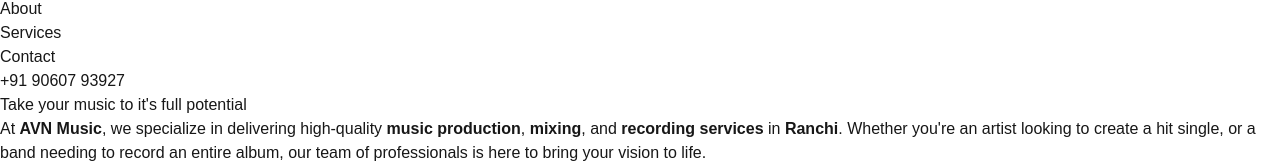
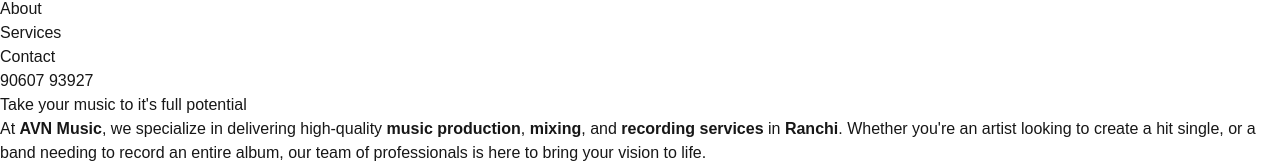
Before and after one commit to anvkup/avnproductions, a Next.js app: page / in a window 1280 px wide. Shown: the part 206-369 px from the top of the page. Built offline with nearby package versions, Linux system fonts and the light colour scheme.

Commit message:
num update

```diff
--- a/src/app/components/Footer.js
+++ b/src/app/components/Footer.js
@@ -13,7 +13,7 @@
                             <span class="self-center text-2xl font-semibold whitespace-nowrap dark:text-white p-2">AVN Music</span>
                         </a>
                         <h3>H-23, Adarsh Nagar, Dhurwa, Ranchi, Jharkhand 834004</h3>
-                        <a href="tel:+91 90607 93927">+91 90607 93927</a>
+                        <a href="tel:90607 93927">90607 93927</a>
                     </div>
                     <div class="grid grid-cols-2 gap-8 sm:gap-6 sm:grid-cols-3">
                         <div>
--- a/src/app/components/Hero.js
+++ b/src/app/components/Hero.js
@@ -9,7 +9,7 @@
                     <h1 class="mb-4 text-4xl font-extrabold tracking-tight leading-none text-white md:text-5xl lg:text-6xl">Take your music to it&apos;s full potential</h1>
                     <p class="mb-8 text-lg font-normal text-gray-300 lg:text-xl sm:px-16 lg:px-48">At <strong>AVN Music</strong>, we specialize in delivering high-quality <strong>music production</strong>, <strong>mixing</strong>, and <strong>recording services</strong> in <strong>Ranchi</strong>. Whether you&apos;re an artist looking to create a hit single, or a band needing to record an entire album, our team of professionals is here to bring your vision to life.</p>
                     <div class="flex flex-col space-y-4 sm:flex-row sm:justify-center sm:space-y-0">
-                        <a href="tel:+91 90607 93927" class="inline-flex justify-center items-center py-3 px-5 text-base font-medium text-center text-white rounded-lg bg-blue-700 hover:bg-blue-800 focus:ring-4 focus:ring-blue-300 dark:focus:ring-blue-900">
+                        <a href="tel:90607 93927" class="inline-flex justify-center items-center py-3 px-5 text-base font-medium text-center text-white rounded-lg bg-blue-700 hover:bg-blue-800 focus:ring-4 focus:ring-blue-300 dark:focus:ring-blue-900">
                             Call Us
                             <svg class="w-3.5 h-3.5 ms-2 rtl:rotate-180" aria-hidden="true" xmlns="http://www.w3.org/2000/svg" fill="none" viewBox="0 0 14 10">
                                 <path stroke="currentColor" stroke-linecap="round" stroke-linejoin="round" stroke-width="2" d="M1 5h12m0 0L9 1m4 4L9 9" />
--- a/src/app/components/Navbar.js
+++ b/src/app/components/Navbar.js
@@ -61,7 +61,7 @@
               <Link href="/contact" className="block py-2 px-3 md:p-0 text-gray-900 rounded hover:bg-gray-100 md:hover:bg-transparent md:hover:text-blue-700 md:dark:hover:text-blue-500 dark:text-white dark:hover:bg-gray-700 dark:hover:text-white md:dark:hover:bg-transparent dark:border-gray-700" aria-label='Contact Us to Start a Project'>Contact</Link>
             </li>
             <li>
-              <Link href="tel:+91 90607 93927" className="block md:p-0 text-gray-900 rounded hover:bg-gray-100 md:hover:bg-transparent md:hover:text-blue-700 md:dark:hover:text-blue-500 dark:text-white dark:hover:bg-gray-700 dark:hover:text-white md:dark:hover:bg-transparent dark:border-gray-700" aria-label='Contact Us to Start a Project'>+91 90607 93927</Link>
+              <Link href="tel:90607 93927" className="block md:p-0 text-gray-900 rounded hover:bg-gray-100 md:hover:bg-transparent md:hover:text-blue-700 md:dark:hover:text-blue-500 dark:text-white dark:hover:bg-gray-700 dark:hover:text-white md:dark:hover:bg-transparent dark:border-gray-700" aria-label='Contact Us to Start a Project'>90607 93927</Link>
             </li>
           </ul>
         </div>
--- a/src/app/contact/page.jsx
+++ b/src/app/contact/page.jsx
@@ -14,7 +14,7 @@
                     We’d love to hear from you! Whether you have questions, feedback, or inquiries about our services, please feel free to reach out.
                 </p>
                 <div className="p-6 rounded-lg shadow-md">
-                    <EnquiryForm/>
+                    <EnquiryForm />
                 </div>
                 <div className="bg-gray-800 p-6 rounded-lg shadow-md mb-6 text-center">
                     <h2 className="text-xl font-semibold mb-4">Contact Information</h2>
@@ -22,7 +22,7 @@
                         <strong>Email:</strong> <a href="mailto:contact@avnmusic.site" className="text-blue-500">info@avnmusic.site</a>
                     </p>
                     <p>
-                        <strong>Phone:</strong> +91-90607 93927
+                        <strong>Phone:</strong>90607 93927
                     </p>
                     <p>
                         <strong>Address:</strong>
--- a/src/app/services/page.jsx
+++ b/src/app/services/page.jsx
@@ -48,7 +48,7 @@
                                 <h2 className="text-xl font-semibold text-black">{service.title}</h2>
                                 <p className="mt-2 text-gray-600">{service.description}</p>
                                 <a
-                                    href="tel:+91 90607 93927"
+                                    href="tel:90607 93927"
                                     className="mt-4 inline-block bg-blue-500 text-white px-4 py-2 rounded hover:bg-blue-600"
                                 >
                                     Learn More
```
